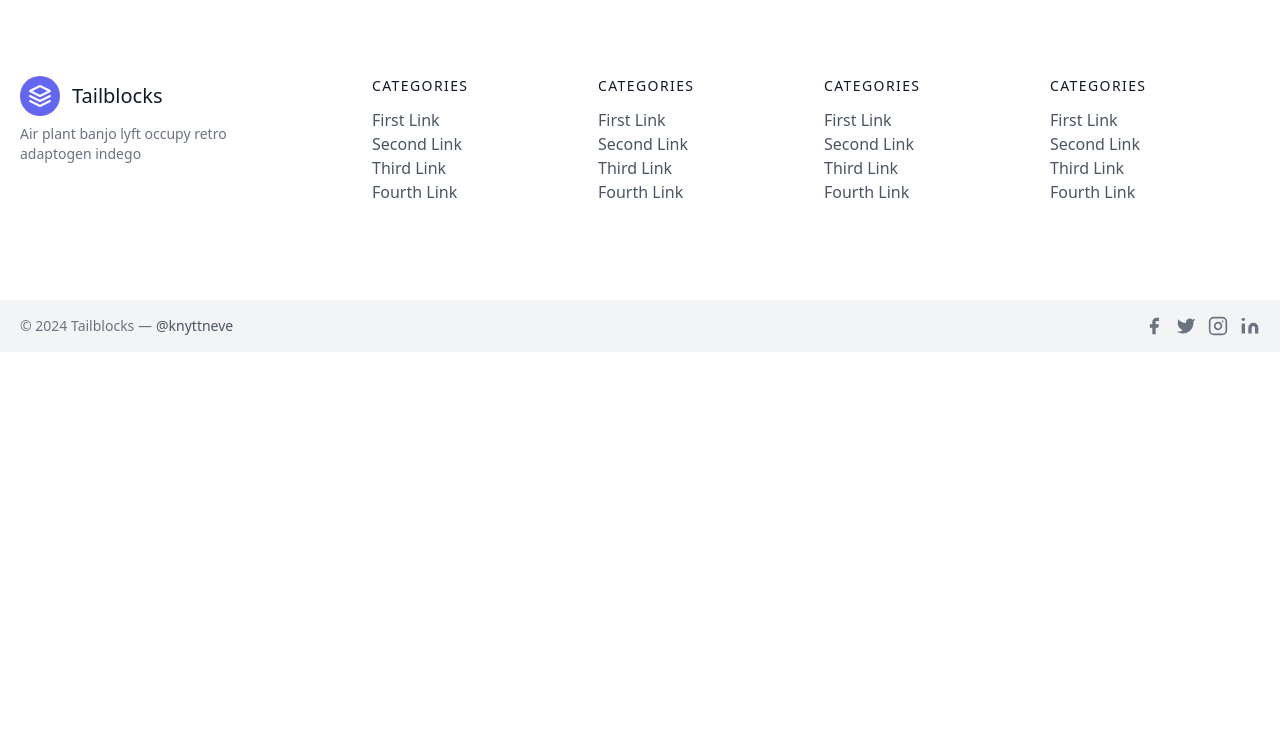
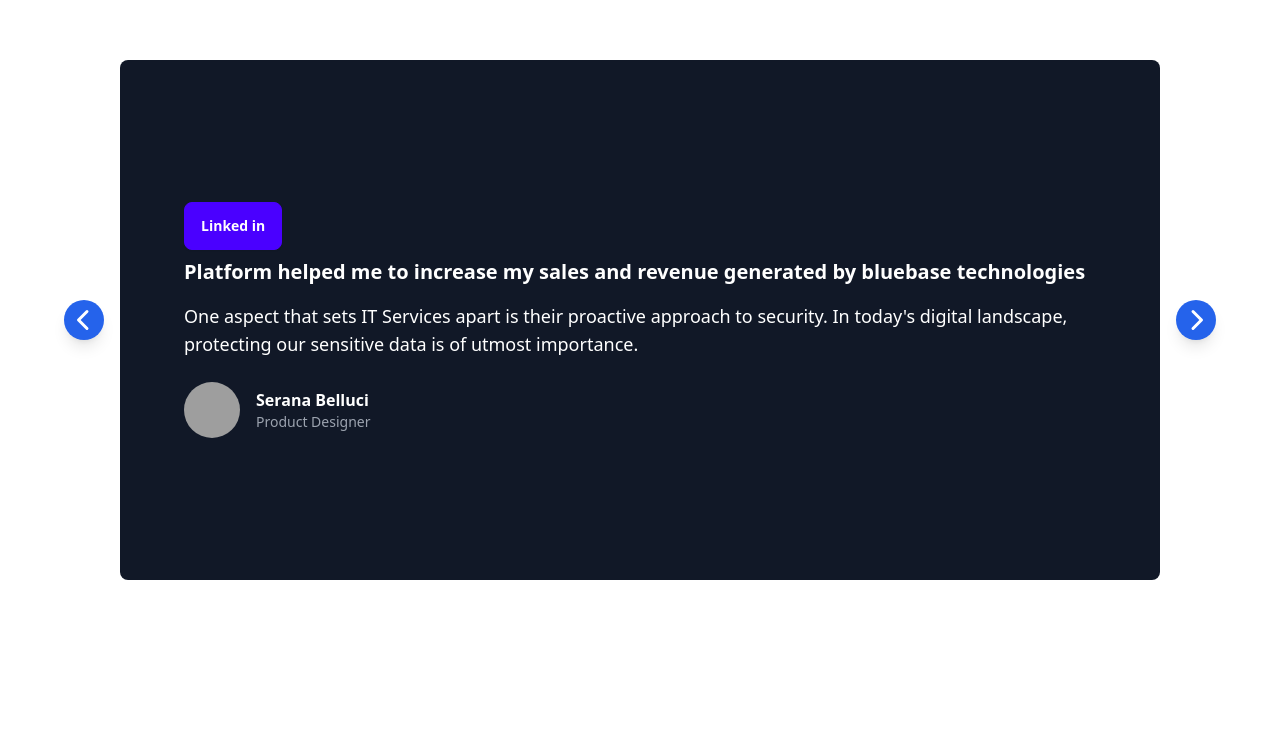
Before and after one commit to arafat20mupi/CodeCraftor, a React (Vite) app: page / in a window 1280 px wide. Shown: the part 2498-3252 px from the top of the page. Before the commit the page ends 2850 px from the top, so only its background shows below. Built offline with nearby package versions, Linux system fonts and the light colour scheme; grey boxes are pictures that could not be loaded.

Commit message:
slider add and complete

```diff
--- a/package.json
+++ b/package.json
@@ -17,7 +17,9 @@
     "react-icons": "^5.3.0",
     "react-router-dom": "^6.26.1",
     "react-tabs": "^6.0.2",
-    "sort-by": "^1.2.0"
+    "slick-carousel": "^1.8.1",
+    "sort-by": "^1.2.0",
+    "swiper": "^11.1.9"
   },
   "devDependencies": {
     "@eslint/js": "^9.9.0",
--- a/src/component/Pages/Home/Home.jsx
+++ b/src/component/Pages/Home/Home.jsx
@@ -1,6 +1,8 @@
 import Banner from "./Banner/Banner";
 import CaseStudies from "./CaseStudies/CaseStudies";
 import HowWeDo from "./HowWeDo/HowWeDo";
+import { Slider } from "./Slider/Slider";
+
 
 const Home = () => {
     return (
@@ -8,6 +10,7 @@
             <Banner />
             <HowWeDo />
             <CaseStudies />
+            <Slider />
         </div>
     );
 };
--- /dev/null
+++ b/src/component/Pages/Home/Slider/Slider.jsx
@@ -0,0 +1,113 @@
+import { useState, useCallback } from 'react';
+import { Link } from 'react-router-dom';
+
+export const Slider = () => {
+    const [currentSlider, setCurrentSlider] = useState(0);
+
+    const sliderItems = [
+        {
+            title: 'Platform helped me to increase my sales and revenue generated by bluebase technologies',
+            description: 'One aspect that sets IT Services apart is their proactive approach to security. In today\'s digital landscape, protecting our sensitive data is of utmost importance.',
+            name: 'Serana Belluci',
+            position: 'Product Designer',
+            avatar: 'https://randomuser.me/api/portraits/women/44.jpg',
+            link: 'https://randomuser.me/api/portraits/women'
+        },
+        {
+            title: 'Platform helped me to increase my sales and revenue generated by bluebase technologies',
+            description: 'One aspect that sets IT Services apart is their proactive approach to security. In today\'s digital landscape, protecting our sensitive data is of utmost importance.',
+            name: 'Serana Belluci',
+            position: 'Product Designer',
+            avatar: 'https://images.pexels.com/photos/775358/pexels-photo-775358.jpeg?auto=compress&cs=tinysrgb&w=1260&h=750&dpr=1',
+            link: 'https://randomuser.me/api/portraits/women'
+        },
+        {
+            title: 'Platform helped me to increase my sales and revenue generated by bluebase technologies',
+            description: 'One aspect that sets IT Services apart is their proactive approach to security. In today\'s digital landscape, protecting our sensitive data is of utmost importance.',
+            name: 'Serana Belluci',
+            position: 'Product Designer',
+            avatar: 'https://images.pexels.com/photos/1043473/pexels-photo-1043473.jpeg?auto=compress&cs=tinysrgb&w=1260&h=750&dpr=1',
+            link: 'https://randomuser.me/api/portraits/women'
+        }
+        // Add more items as needed
+    ];
+
+    const prevSlider = () => {
+        setCurrentSlider((currentSlider) =>
+            currentSlider === 0 ? sliderItems.length - 1 : currentSlider - 1
+        );
+    };
+
+    const nextSlider = useCallback(() => {
+        setCurrentSlider((currentSlider) =>
+            currentSlider === sliderItems.length - 1 ? 0 : currentSlider + 1
+        );
+    }, [sliderItems.length]);
+
+    return (
+        <div className="relative mx-auto w-full max-w-6xl my-10 px-4">
+            {/* arrow left */}
+            <button
+                onClick={prevSlider}
+                className="absolute left-0 top-1/2 transform -translate-y-1/2 flex items-center justify-center w-10 h-10 bg-[#2563EB] text-white rounded-full shadow-lg"
+                style={{ zIndex: 1 }}
+            >
+                <svg
+                    viewBox="0 0 1024 1024"
+                    className="h-6 w-6"
+                    xmlns="http://www.w3.org/2000/svg"
+                    fill="#ffffff"
+                >
+                    <path d="M685.248 104.704a64 64 0 010 90.496L368.448 512l316.8 316.8a64 64 0 01-90.496 90.496L232.704 557.248a64 64 0 010-90.496l362.048-362.048a64 64 0 0190.496 0z"></path>
+                </svg>
+            </button>
+            {/* arrow right */}
+            <button
+                onClick={nextSlider}
+                className="absolute right-0 top-1/2 transform -translate-y-1/2 flex items-center justify-center w-10 h-10 bg-[#2563EB] text-white rounded-full shadow-lg"
+                style={{ zIndex: 1 }}
+            >
+                <svg
+                    viewBox="0 0 1024 1024"
+                    className="h-6 w-6"
+                    xmlns="http://www.w3.org/2000/svg"
+                    fill="#ffffff"
+                    transform="rotate(180)"
+                >
+                    <path d="M685.248 104.704a64 64 0 010 90.496L368.448 512l316.8 316.8a64 64 0 01-90.496 90.496L232.704 557.248a64 64 0 010-90.496l362.048-362.048a64 64 0 0190.496 0z"></path>
+                </svg>
+            </button>
+            <div className="w-full h-[600px] overflow-hidden relative">
+                {/* Add a wrapper to the slides */}
+                <div
+                    className="w-full h-full flex transition-transform duration-500 ease-in-out"
+                    style={{ transform: `translateX(-${currentSlider * 100}%)` }}
+                >
+                    {/* Slide Content */}
+                    {sliderItems.map((item, index) => (
+                        <div key={index} className="w-full flex-shrink-0 p-4 sm:p-6 md:p-8 lg:p-10">
+                            <div className="w-full h-full flex justify-center items-center bg-gray-900 text-white rounded-lg p-6 md:px-16">
+                                <div className="text-left">
+                                    <Link to={item.link} className='btn btn-primary text-white mb-2'>Linked in</Link>
+                                    <h3 className="text-base sm:text-lg md:text-xl font-semibold mb-4">{item.title}</h3>
+                                    <p className="text-sm sm:text-base md:text-lg mb-6">{item.description}</p>
+                                    <div className="flex items-center">
+                                        <img
+                                            src={item.avatar}
+                                            alt={`Avatar of ${item.name}`}
+                                            className="h-10 w-10 sm:h-12 sm:w-12 md:h-14 md:w-14 rounded-full mr-4"
+                                        />
+                                        <div>
+                                            <p className="font-semibold text-sm sm:text-base">{item.name}</p>
+                                            <p className="text-xs sm:text-sm text-gray-400">{item.position}</p>
+                                        </div>
+                                    </div>
+                                </div>
+                            </div>
+                        </div>
+                    ))}
+                </div>
+            </div>
+        </div>
+    );
+};
```
Also changed, not shown: 1 other file (tests, documents, lock files or other folders).
